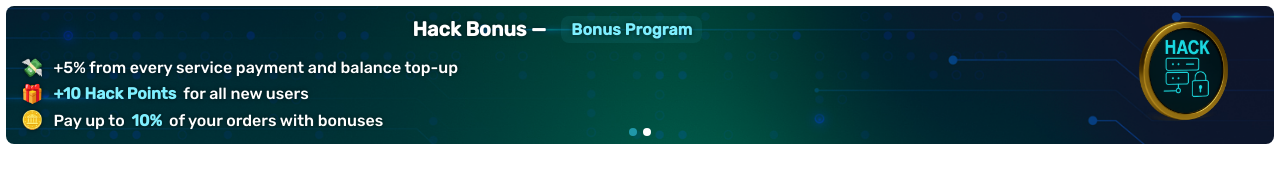
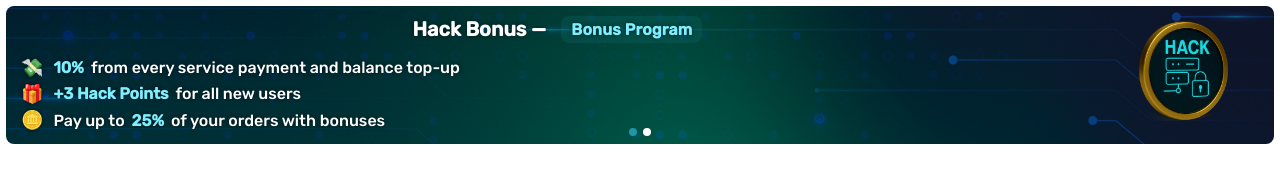
Before and after one commit to likevpsDev/engbanners, a plain HTML site: page index.html in a window 1280 px wide. Drawn offline with Linux system fonts and the light colour scheme.

Commit message:
Add files via upload

```diff
--- a/index.html
+++ b/index.html
@@ -350,15 +350,15 @@
             <ul class="hackbonus-list">
               <li>
                 <span class="hackbonus-emoji">💸</span>
-                +5% from every service payment and balance top-up
+                <span class="hackbonus-point">10%</span> from every service payment and balance top-up
               </li>
               <li>
                 <span class="hackbonus-emoji">🎁</span>
-                <span class="hackbonus-point">+10 Hack Points</span> for all new users
+                <span class="hackbonus-point">+3 Hack Points</span> for all new users
               </li>
               <li>
                 <span class="hackbonus-emoji">🪙</span>
-                Pay up to <span class="hackbonus-point">10%</span> of your orders with bonuses
+                Pay up to <span class="hackbonus-point">25%</span> of your orders with bonuses
               </li>
             </ul>
           </div>
```
